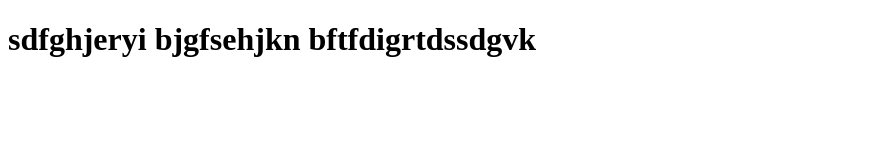
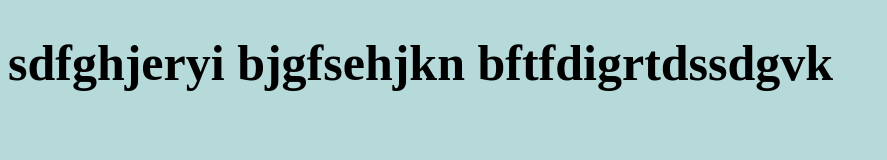
Before and after one commit to mahdihasanf53/ass-ign-mment-two-abrar, a plain HTML site: page index.html in a window 1280 px wide. Shown: the whole page, without its empty margins (0-887 px from the left). Drawn offline with Linux system fonts and the light colour scheme.

Commit message:
added css and other task

```diff
--- a/index.html
+++ b/index.html
@@ -3,6 +3,7 @@
 <head>
     <meta charset="UTF-8">
     <meta name="viewport" content="width=device-width, initial-scale=1.0">
+    <link rel="stylesheet" href="./styles/style.css">
     <title>Document</title>
 </head>
 <body>
--- a/styles/style.css
+++ b/styles/style.css
@@ -1,7 +1,7 @@
 body{
-    background-color: aqua;
+    background-color: rgb(182, 218, 218);
 }
 h1{
-    font-size: 200px;
+    font-size:50px;
     font-weight: bold;
 }
```
